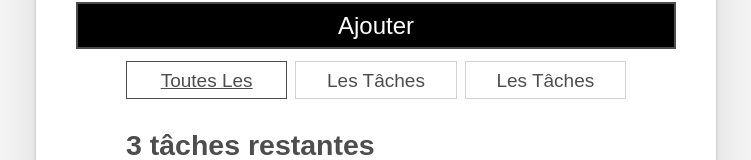
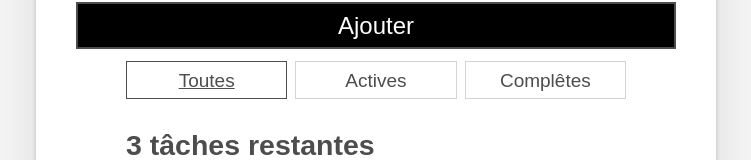
Before and after one commit to EdMkn/little-projects, a React (Create React App) app in the folder todolist-react/: page / in a window 1280 px wide. Shown: the part 268-428 px from the top of the page, without its empty margins (264-1015 px from the left). Built offline with nearby package versions, Linux system fonts and the light colour scheme.

Commit message:
Componentizing todo

```diff
--- a/todolist-react/src/App.js
+++ b/todolist-react/src/App.js
@@ -1,4 +1,13 @@
+import Todo from "./components/Todo";
+
 function App(props) {
+  const taskList = props.tasks?.map((task) => (
+    <Todo
+      id={task.id}
+      name={task.name}
+      completed={task.completed}
+      key={task.id}/>
+  ));
   return (
     <div className="todoapp stack-large">
       <h1>TodoMatic</h1>
@@ -22,18 +31,18 @@ function App(props) {
       <div className="filters btn-group stack-exception">
         <button type="button" className="btn toggle-btn" aria-pressed="true">
           <span className="visually-hidden">Afficher </span>
-          <span>Toutes les</span>
-          <span className="visually-hidden"> tâches</span>
+          <span>Toutes</span>
+          <span className="visually-hidden">les tâches</span>
         </button>
         <button type="button" className="btn toggle-btn" aria-pressed="false">
           <span className="visually-hidden">Afficher </span>
-          <span>les tâches</span>
-          <span className="visually-hidden"> actives</span>
+          <span className="visually-hidden">les tâches</span>
+          <span > actives</span>
         </button>
         <button type="button" className="btn toggle-btn" aria-pressed="false">
           <span className="visually-hidden">Afficher </span>
-          <span>les tâches</span>
-          <span className="visually-hidden"> complêtes</span>
+          <span className="visually-hidden">les tâches</span>
+          <span > complêtes</span>
         </button>
       </div>
       <h2 id="list-heading">3 tâches restantes</h2>
@@ -41,54 +50,7 @@ function App(props) {
         role="list"
         className="todo-list stack-large stack-exception"
         aria-labelledby="list-heading">
-        <li className="todo stack-small">
-          <div className="c-cb">
-            <input id="todo-0" type="checkbox" defaultChecked={true} />
-            <label className="todo-label" htmlFor="todo-0">
-              Balayer
-            </label>
-          </div>
-          <div className="btn-group">
-            <button type="button" className="btn">
-              Editer <span className="visually-hidden">Balayer</span>
-            </button>
-            <button type="button" className="btn btn__danger">
-              Supprimer <span className="visually-hidden">Balayer</span>
-            </button>
-          </div>
-        </li>
-        <li className="todo stack-small">
-          <div className="c-cb">
-            <input id="todo-1" type="checkbox" />
-            <label className="todo-label" htmlFor="todo-1">
-              Nettoyer
-            </label>
-          </div>
-          <div className="btn-group">
-            <button type="button" className="btn">
-              Editer <span className="visually-hidden">Nettoyer</span>
-            </button>
-            <button type="button" className="btn btn__danger">
-              Supprimer <span className="visually-hidden">Nettoyer</span>
-            </button>
-          </div>
-        </li>
-        <li className="todo stack-small">
-          <div className="c-cb">
-            <input id="todo-2" type="checkbox" />
-            <label className="todo-label" htmlFor="todo-2">
-            Répeter
-            </label>
-          </div>
-          <div className="btn-group">
-            <button type="button" className="btn">
-              Editer <span className="visually-hidden">Répeter</span>
-            </button>
-            <button type="button" className="btn btn__danger">
-              Supprimer <span className="visually-hidden">Répeter</span>
-            </button>
-          </div>
-        </li>
+        {taskList}
       </ul>
     </div>
   );
--- /dev/null
+++ b/todolist-react/src/components/Todo.js
@@ -0,0 +1,21 @@
+import React from "react";
+export default function Todo(props) {
+    return (
+        <li className="todo stack-small">
+            <div className="c-cb">
+            <input id={props.id} type="checkbox" defaultChecked={props.completed} />
+            <label className="todo-label" htmlFor={props.id}>
+                {props.name}
+            </label>
+            </div>
+            <div className="btn-group">
+            <button type="button" className="btn">
+                Editer <span className="visually-hidden">{props.name}</span>
+            </button>
+            <button type="button" className="btn btn__danger">
+                Supprimer <span className="visually-hidden">{props.name}</span>
+            </button>
+            </div>
+        </li>
+    );
+  }
--- a/todolist-react/src/index.js
+++ b/todolist-react/src/index.js
@@ -3,10 +3,16 @@ import ReactDOM from 'react-dom/client';
 import './index.css';
 import App from './App';
 
+const DATA = [
+  { id: "todo-0", name: "Balayer", completed: true },
+  { id: "todo-1", name: "Nettoyer", completed: false },
+  { id: "todo-2", name: "Répeter", completed: false },
+];
+
 const root = ReactDOM.createRoot(document.getElementById('root'));
 root.render(
   <React.StrictMode>
-    <App />
+    <App tasks={DATA}/>
   </React.StrictMode>
 );
 
```
